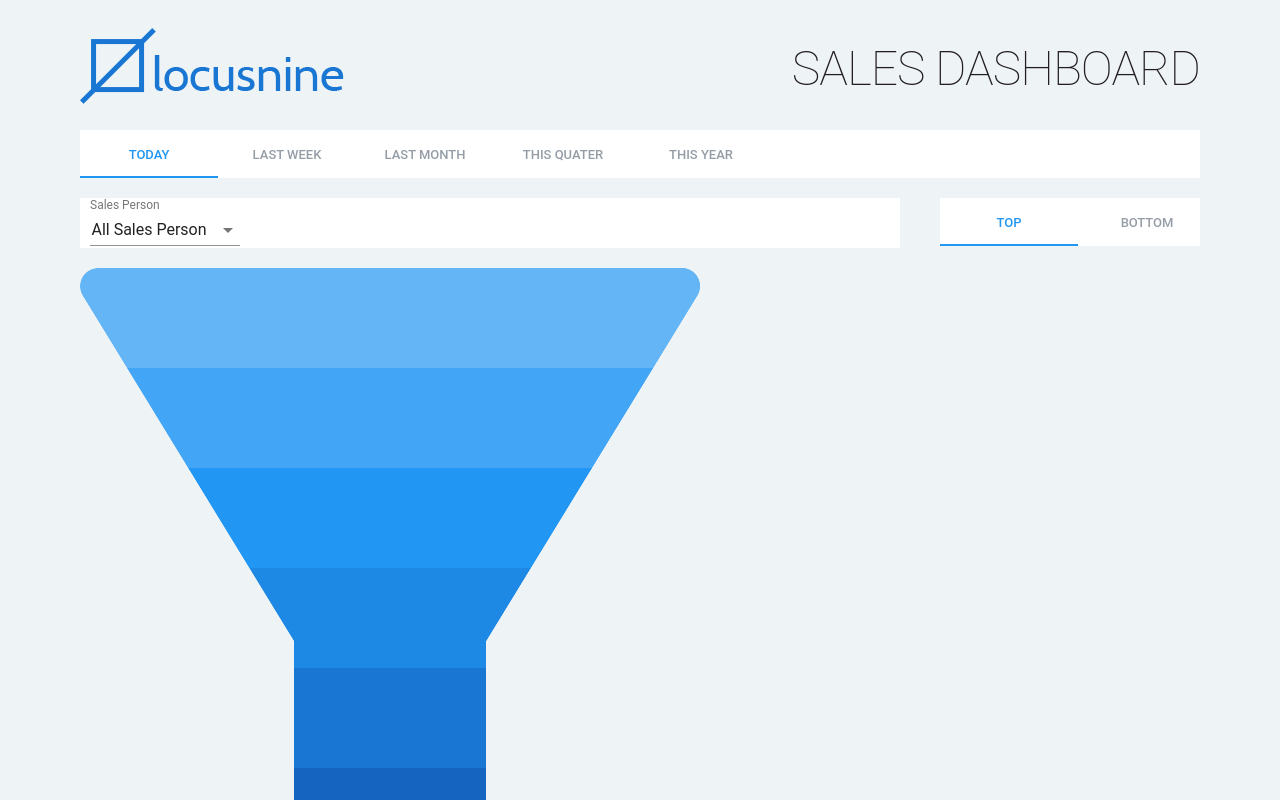
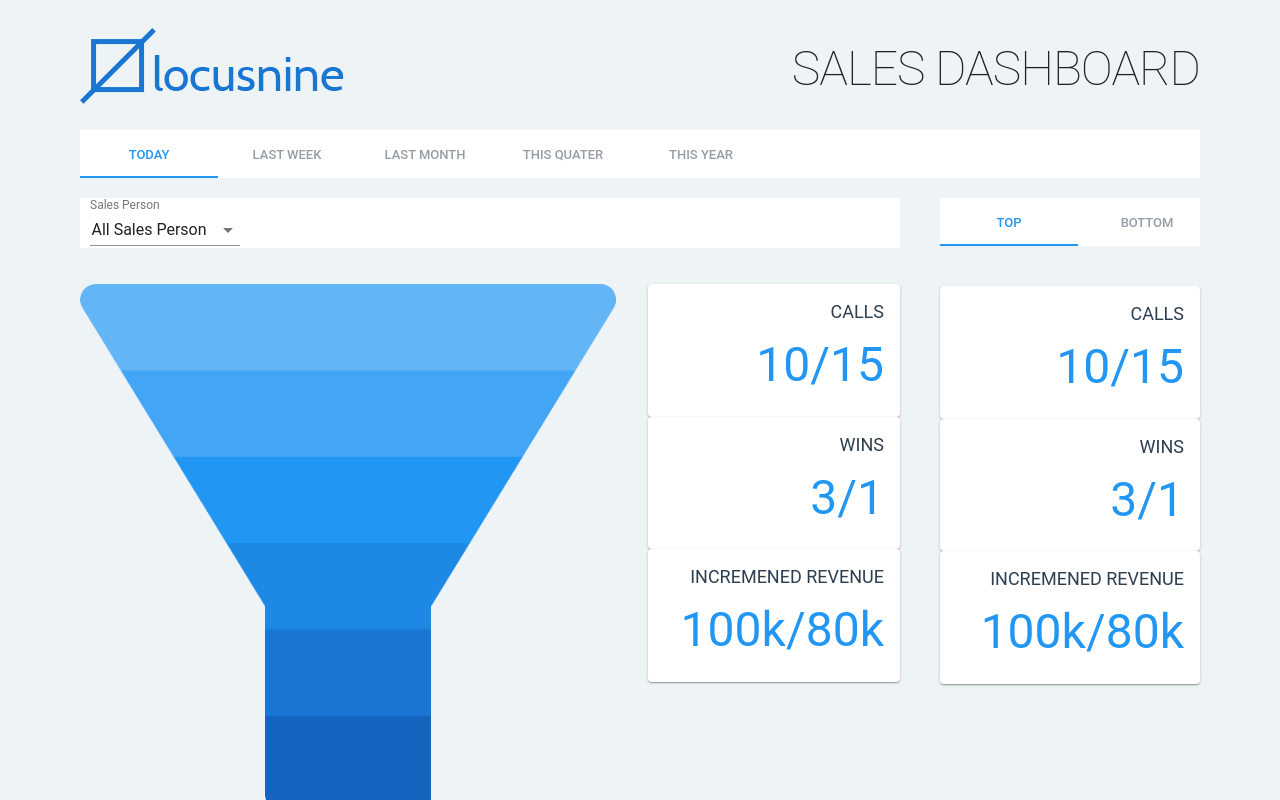
Before and after one commit to riteshf/crm-ui, a React (Create React App) app: page / in a window 1280 px wide. Shown: the top 800 px of the page. Built offline with nearby package versions, Linux system fonts and the light colour scheme; grey boxes are pictures that could not be loaded; the HTML template or start-up script is replaced by a standard one.

Commit message:
cards location corrected

```diff
--- a/src/components/EmployeeCards/Cards.jsx
+++ b/src/components/EmployeeCards/Cards.jsx
@@ -6,9 +6,10 @@ const Cards = props => (
     <Grid
         container
         direction="column"
-        spacing={0}>
+        spacing={10}>
+
         {props.employeeInfos.map((employeeInfo, i) => (
-            <Card key={i} employeeInfo={employeeInfo} style={{marginBottom: "40px", maxWidth: '150px'}} />
+            <Card key={i} employeeInfo={employeeInfo} style={{marginBottom: '20px'}}/>
         ))}
     </Grid>
 );
--- a/src/components/SalesPersonFilter/PersonFilter.jsx
+++ b/src/components/SalesPersonFilter/PersonFilter.jsx
@@ -12,9 +12,11 @@ import {
 function PersonFilter(props) {
     const [employeeName, setEmployeeName] = useState(props.employees[0]);
 
-    React.useEffect(() => {
+    const changeSelectedEmployee = employeeName => {
+        setEmployeeName(employeeName);
         props.changeSelectedEmployee(employeeName);
-    }, [employeeName]);
+    };
+
     return (
         <>
             <Grid
@@ -33,7 +35,9 @@ function PersonFilter(props) {
                         <Select
                             style={{width: "150px", textAlign: "center"}}
                             value={employeeName}
-                            onChange={() => setEmployeeName(employeeName)}
+                            onChange={() =>
+                                changeSelectedEmployee(employeeName)
+                            }
                             inputProps={{
                                 name: "All Sales Person",
                                 id: "employee-name"
--- a/src/components/SalesPersonFilter/index.jsx
+++ b/src/components/SalesPersonFilter/index.jsx
@@ -26,17 +26,30 @@ const SalesPersonFilter = props => {
                     />
                     <Grid
                         container
-                        spacing={0}
+                        spacing={32}
                         style={{marginTop: "20px"}}
                         direction="row">
-                        <img src={funnel} style={{maxWidth: "100%"}} />
+                        <Grid item xs={8}>
+                            <img
+                                src={funnel}
+                                style={{maxWidth: "100%"}}
+                                alt={funnel}
+                            />
+                        </Grid>
+                        <Grid item xs={4}>
+                            <EmployeeCards
+                                employeeInfos={props.data.employeeInfos}
+                            />
+                        </Grid>
+                    </Grid>
+                </Grid>
+                <Grid item xs={3} style={{paddingLeft: "20px"}}>
+                    <TabsFilter options={options} changeOption={changeOption} />
+                    <Grid container spacing={2} style={{marginTop: "40px"}}>
                         <EmployeeCards
                             employeeInfos={props.data.employeeInfos}
                         />
                     </Grid>
-                </Grid>
-                <Grid item xs={3} style={{paddingLeft: "20px"}}>
-                    <TabsFilter options={options} changeOption={changeOption} />
                 </Grid>
             </Grid>
         </>
--- a/src/components/index.js
+++ b/src/components/index.js
@@ -1,8 +1,7 @@
 import EmployeeCards from './EmployeeCards';
-import GraphAndCards from './GraphAndCards';
 import Header from './Header';
 import SalesPersonFilter from './SalesPersonFilter';
 import TabsFilter from './TabsFilter';
 
 
-export { EmployeeCards, GraphAndCards, Header, SalesPersonFilter, TabsFilter };
+export { EmployeeCards, Header, SalesPersonFilter, TabsFilter };
```
Also changed, not shown: src/App.jsx (+1 -6 lines).
